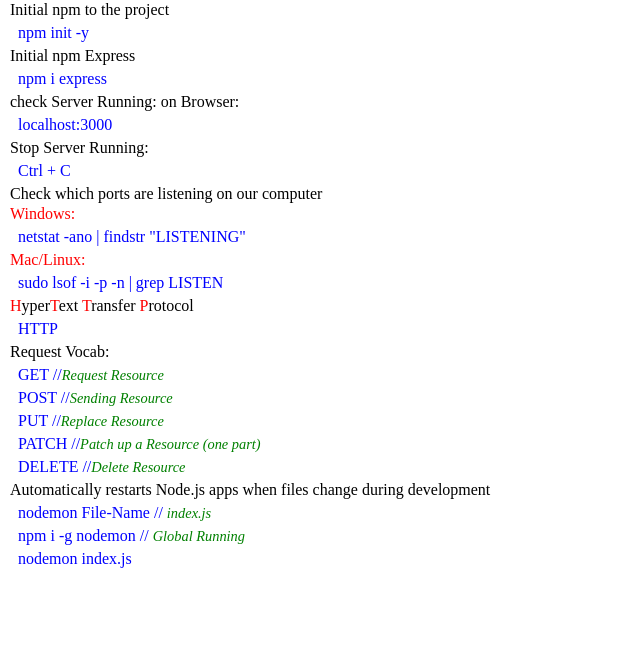
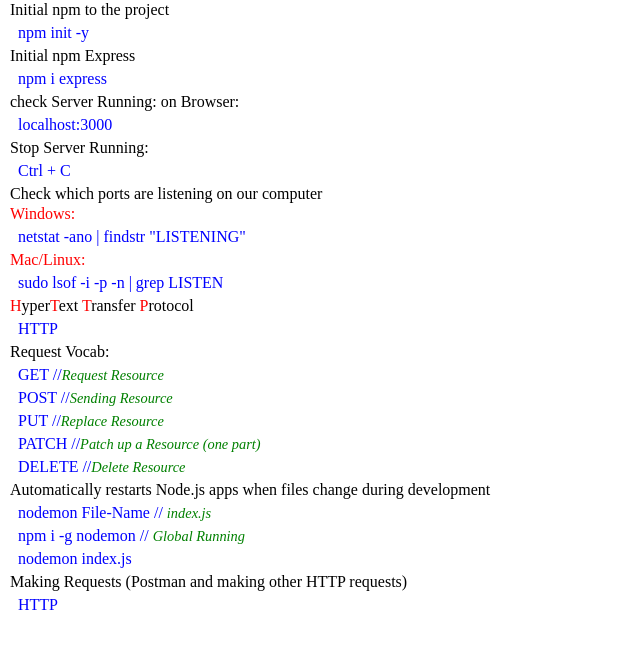
Before and after one commit to wailhassan/Express-Server-Contents, a website with bundled scripts: page index.html in a window 1280 px wide. Shown: the part 79-728 px from the top of the page, without its empty margins (0-640 px from the left). Built offline with nearby package versions, Linux system fonts and the light colour scheme.

Commit message:
Add postman request to the HTTP

```diff
--- a/index.html
+++ b/index.html
@@ -47,6 +47,9 @@
     <li>npm i -g nodemon // <em>Global Running</em></li>
     <li>nodemon index.js</li>
 
+    <P>Making Requests (Postman and making other HTTP requests)</P>
+    <li>HTTP</li>
+
 
 
 
```
